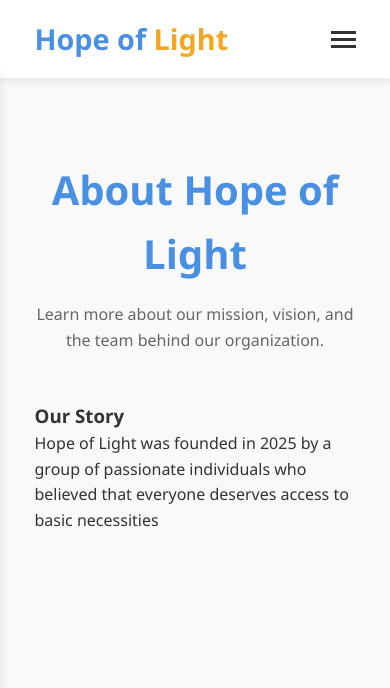
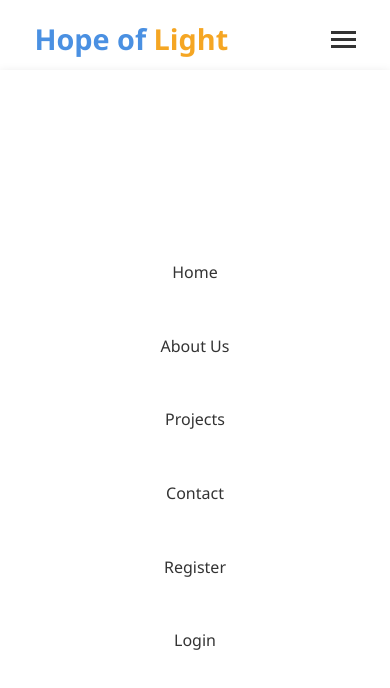
Before and after one commit to Ayan8861/Ayan.github.io, a plain HTML site: page about.html in a window 390 px wide. Both pictures are taken after a click on the element 343 px from the left and 39 px from the top of the page. Drawn offline with Linux system fonts and the light colour scheme.

Commit message:
about.html

```diff
--- a/about.html
+++ b/about.html
@@ -28,6 +28,12 @@
                 </div>
             </nav>
         </div>
+        <script>
+function toggleMenu() {
+    const navLinks = document.querySelector('.nav-links');
+    navLinks.classList.toggle('active');
+}
+        </script>
     </header>
 
     <!-- About Section -->
```
